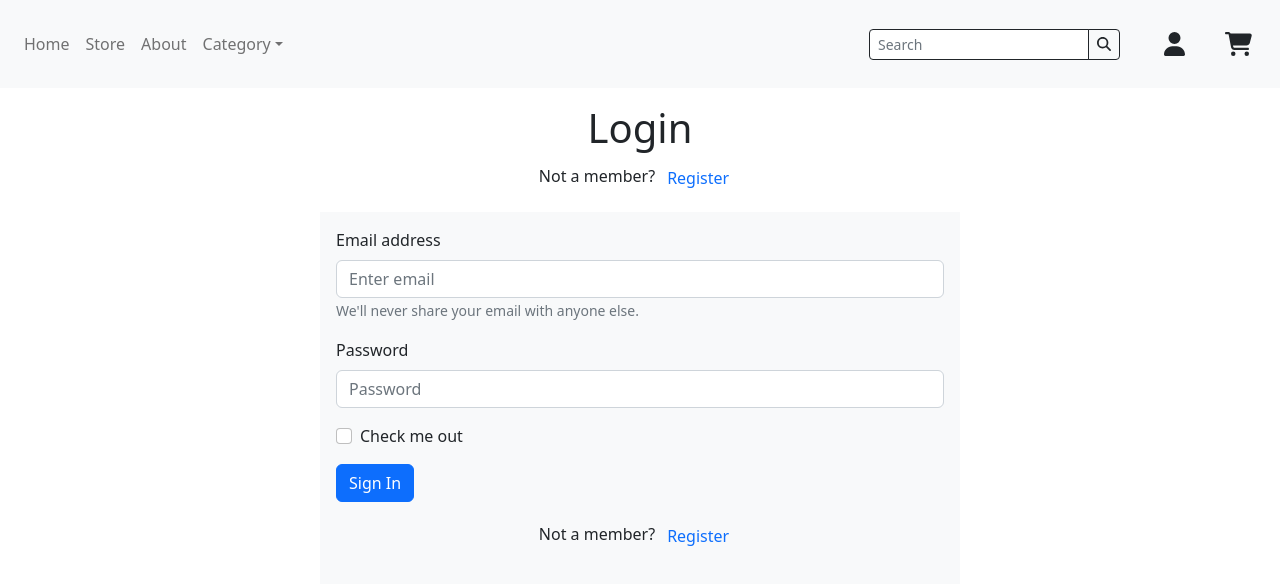
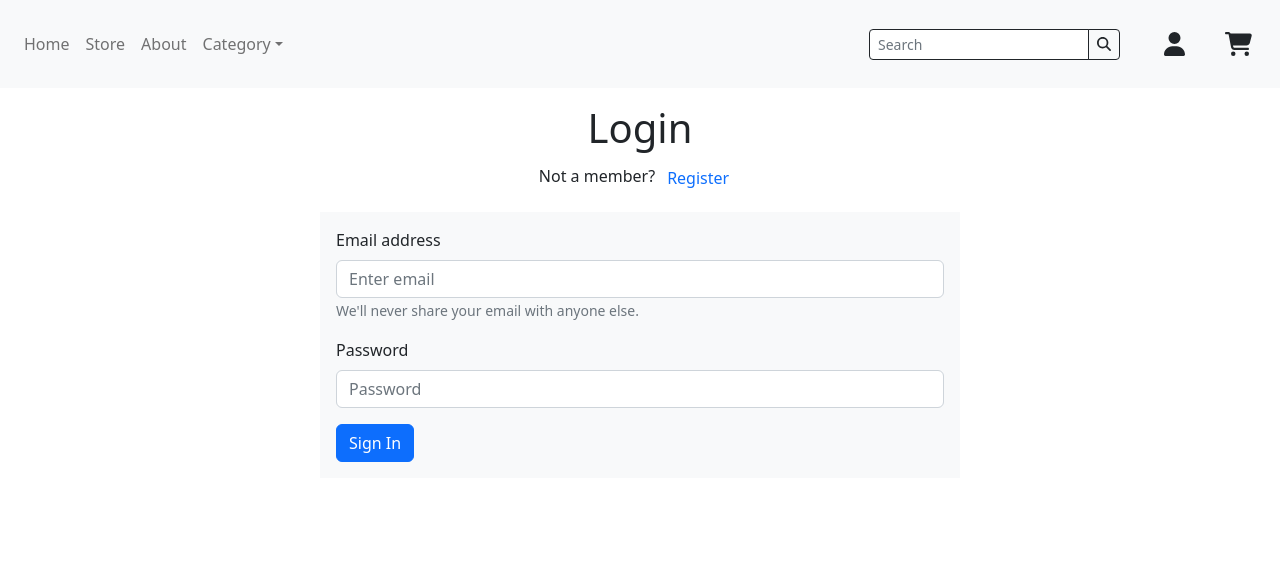
Before and after one commit to happycindy26/shopping-cart, a React (Create React App) app: page /signin in a window 1280 px wide. Shown: the top 584 px of the page. Built offline with nearby package versions, Linux system fonts and the light colour scheme.

Commit message:
add confirm password on register form

```diff
--- a/src/components/Register.tsx
+++ b/src/components/Register.tsx
@@ -1,6 +1,5 @@
 import { Form, Button, Container } from 'react-bootstrap'
 import { useSignInRegister } from '../contexts/SignInRegisterContext'
-
 
 function Register() {
   const {register, registerHandleChange, registerHandleSubmit} = useSignInRegister()
@@ -14,7 +13,6 @@ function Register() {
           <Form.Label>Name</Form.Label>
           <Form.Control type="text" placeholder="Enter name" name='name' autoComplete='current-name' value={register.name} onChange={registerHandleChange}/>
         </Form.Group>
-
         <Form.Group className="mb-3" controlId="formBasicEmail">
           <Form.Label>Email address</Form.Label>
           <Form.Control type="email" placeholder="Enter email" name='email' autoComplete='current-email' value={register.email} onChange={registerHandleChange}/>
@@ -22,13 +20,13 @@ function Register() {
             We'll never share your email with anyone else.
           </Form.Text>
         </Form.Group>
-
         <Form.Group className="mb-3" controlId="formBasicPassword">
           <Form.Label>Password</Form.Label>
           <Form.Control type="password" placeholder="Password" name='password' autoComplete='current-password' value={register.password} onChange={registerHandleChange}/>
         </Form.Group>
-        <Form.Group className="mb-3" controlId="formBasicCheckbox">
-          <Form.Check type="checkbox" label="Check me out" />
+        <Form.Group className="mb-3" controlId="formBasicPassword">
+          <Form.Label>Confirm password</Form.Label>
+          <Form.Control type="password" placeholder="Confirm password" name='confirmPassword' autoComplete='current-confirm-password' value={register.confirmPassword} onChange={registerHandleChange}/>
         </Form.Group>
         <Button form="register" variant="primary" type="submit" >
           Register
--- a/src/components/SignIn.tsx
+++ b/src/components/SignIn.tsx
@@ -39,8 +39,7 @@ function SignIn() {
            </Link>
         </p>
     <Container className="p-3 my-3 d-flex flex-column w-50 bg-light">
-    <Form onSubmit={signInHandleSubmit} id="signin" >
-
+      <Form onSubmit={signInHandleSubmit} id="signin" >
         <Form.Group className="mb-3" controlId="formEmail">
           <Form.Label>Email address</Form.Label>
           <Form.Control type="email" placeholder="Enter email" name='email' autoComplete='current-email' value={signIn.email} onChange={signInHandleChange}/>
@@ -48,25 +47,16 @@ function SignIn() {
             We'll never share your email with anyone else.
           </Form.Text>
         </Form.Group>
-
         <Form.Group className="mb-3" controlId="formPassword">
           <Form.Label>Password</Form.Label>
           <Form.Control type="password" placeholder="Password" name='password' autoComplete='current-password' value={signIn.password} onChange={signInHandleChange}/>
         </Form.Group>
-        <Form.Group className="mb-3" controlId="formBasicCheckbox">
-          <Form.Check type="checkbox" label="Check me out" />
-        </Form.Group>
         <Button variant="primary" type="submit">
           Sign In
         </Button>
-        <p className="text-center mt-3">Not a member?
-           <Link to="/register">
-           <Button form="signin"  variant="outline-primary" style={{border: "none"}}>Register</Button>
-           </Link>
-        </p>
       </Form>
-      </Container>
-      </>
+    </Container>
+    </>
 
     // <MDBContainer className="p-3 my-5 d-flex flex-column w-50 bg-light">
     //   <MDBTabs pills justify className='mb-3 d-flex flex-row justify-content-between'>
--- a/src/contexts/SignInRegisterContext.tsx
+++ b/src/contexts/SignInRegisterContext.tsx
@@ -6,8 +6,8 @@ type SignInRegisterProviderProps = {
     children: ReactNode
 }
 type SignInRegisterContextProps = {
-    justifyActive: string
-    handleJustifyClick: (value: string) => void
+  // justifyActive: string
+  // handleJustifyClick: (value: string) => void
   // first method for signIn/register:
   // name: string
   // email: string
@@ -33,6 +33,7 @@ type RegisterProps = {
   name: string
   email: string
   password: string
+  confirmPassword: string
 }
 
 const signInRegisterContext = createContext({} as SignInRegisterContextProps)
@@ -43,13 +44,13 @@ export const useSignInRegister = () => {
 
 export const SignInRegisterProvider = ({children}: SignInRegisterProviderProps) => {
   //let navigate = useNavigate()
-  const [justifyActive, setJustifyActive] = useState('tab1');
-  const handleJustifyClick = (value:string) => {
-    if (value === justifyActive) {
-      return;
-    }
-    setJustifyActive(value);
-  };
+  // const [justifyActive, setJustifyActive] = useState('tab1');
+  // const handleJustifyClick = (value:string) => {
+  //   if (value === justifyActive) {
+  //     return;
+  //   }
+  //   setJustifyActive(value);
+  // };
   // first method for signIn/register:
   // const [name, setName] = useState('')
   // const [email, setEmail] = useState('')
@@ -66,7 +67,7 @@ export const SignInRegisterProvider = ({children}: SignInRegisterProviderProps)
 
   //second method for signIn/register:
   const [signIn, setSignIn] = useState<SignInProps>({email: '', password: ''})
-  const [register, setRegister] = useState<RegisterProps>({name: '', email: '', password: ''})
+  const [register, setRegister] = useState<RegisterProps>({name: '', email: '', password: '', confirmPassword: ''})
   const signInHandleChange = (event: React.ChangeEvent<HTMLInputElement>): void => {
     setSignIn({...signIn, [event.target.name]: event.target.value})
   }
@@ -88,7 +89,8 @@ export const SignInRegisterProvider = ({children}: SignInRegisterProviderProps)
     const registerData = {
       name: register.name,
       email: register.email,
-      password: register.password
+      password: register.password,
+      confirmPassword: register.confirmPassword
     }
     console.log(registerData)
 
@@ -114,7 +116,7 @@ export const SignInRegisterProvider = ({children}: SignInRegisterProviderProps)
 
   return(
     // <signInRegisterContext.Provider value={{justifyActive, name, email, password, handleJustifyClick, nameHandleChange, emailHandleChange, passwordHandleChange}}>
-    <signInRegisterContext.Provider value={{signIn, register, justifyActive, handleJustifyClick, signInHandleChange, registerHandleChange, signInHandleSubmit, registerHandleSubmit}}>
+    <signInRegisterContext.Provider value={{signIn, register, signInHandleChange, registerHandleChange, signInHandleSubmit, registerHandleSubmit}}>
       {children}
     </signInRegisterContext.Provider>
   )
```
